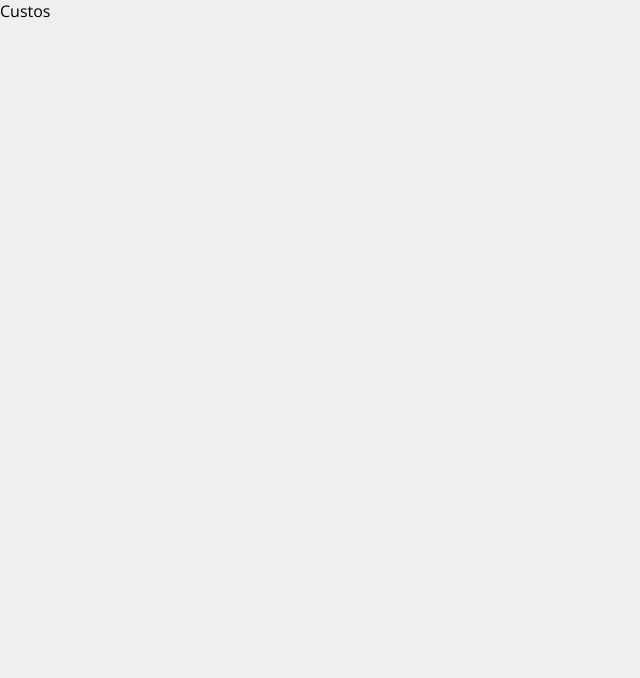
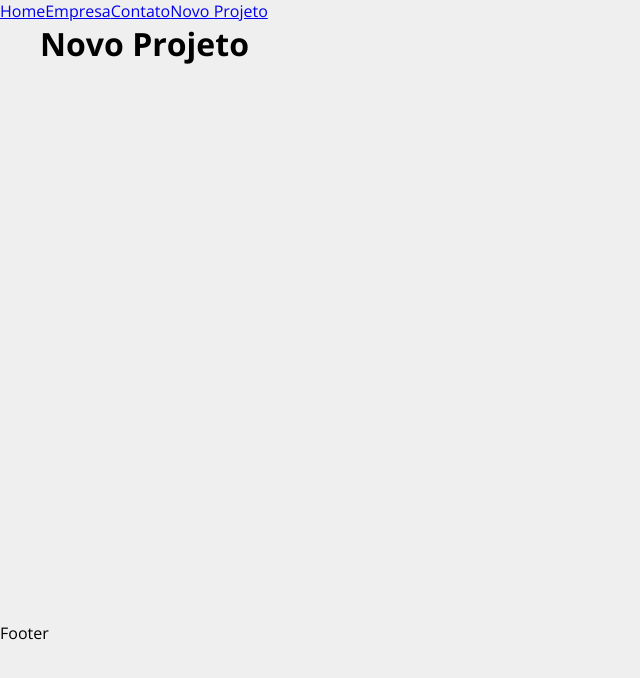
Before and after one commit to MalinaliRap/controleprojetos, a React (Create React App) app: page /newproject in a window 1280 px wide. Shown: the top 678 px of the page, without its empty margins (0-640 px from the left). Built offline with nearby package versions, Linux system fonts and the light colour scheme.

Commit message:
Estruturando Projeto em pastas

```diff
--- a/src/App.js
+++ b/src/App.js
@@ -1,10 +1,29 @@
-
+import { BrowserRouter as Router, Routes, Route, Link} from "react-router-dom";
+import Container from "./components/layout/Container";
+import Company from "./components/pages/Company";
+import Contact from "./components/pages/Contact";
+import Home from "./components/pages/Home";
+import NewProject from "./components/pages/NewProject";
 
 function App() {
   return (
-    <div className="App">
-      <p>Custos</p>
-    </div>
+    <Router>
+      <div>
+        <Link to="/">Home</Link>
+        <Link to="/company">Empresa</Link>
+        <Link to="/contact">Contato</Link>
+        <Link to="/newproject">Novo Projeto</Link>
+      </div>
+      <Container customClass="min_height">
+        <Routes>
+          <Route path="/" element={<Home/>}></Route>
+          <Route path="/company" element={<Company/>}></Route>
+          <Route path="/contact" element={<Contact/>}></Route>
+          <Route path="/newproject" element={<NewProject/>}></Route>
+        </Routes>
+      </Container>
+      <p>Footer</p>
+    </Router>
   );
 }
 
--- /dev/null
+++ b/src/components/layout/Container.js
@@ -0,0 +1,11 @@
+import styles from './Container.module.css';
+
+function Container(props) {
+    return (
+        <div className={`${styles.container} ${styles[props.customClass]}`}>
+            {props.children}
+        </div>
+    );
+}
+
+export default Container;
--- /dev/null
+++ b/src/components/layout/Container.module.css
@@ -0,0 +1,20 @@
+.container{
+    width: 1200px;
+    display: flex;
+    justify-content: space-between;
+    margin: 0 auto;
+    flex-wrap: wrap;
+}
+
+.min_height{
+    min-height: 75%;
+}
+
+.start{
+    justify-content: flex-start;
+}
+
+.column {
+    flex-direction: column;
+    justify-content:  flex-start;
+}
--- /dev/null
+++ b/src/components/pages/Company.js
@@ -0,0 +1,9 @@
+function Company(props) {
+    return (
+        <div>
+            <h1>Empresa</h1>
+        </div>
+    );
+}
+
+export default Company;
--- /dev/null
+++ b/src/components/pages/Contact.js
@@ -0,0 +1,9 @@
+function Contact() {
+    return (
+        <div>
+            <h1>Contato</h1>
+        </div>
+    );
+}
+
+export default Contact;
--- /dev/null
+++ b/src/components/pages/Home.js
@@ -0,0 +1,9 @@
+function Home() {
+    return (
+        <div>
+           <h1>Home</h1>
+        </div>
+    );
+}
+
+export default Home;
--- /dev/null
+++ b/src/components/pages/NewProject.js
@@ -0,0 +1,9 @@
+function NewProject() {
+    return (
+        <div>
+            <h1>Novo Projeto</h1>
+        </div>
+    );
+}
+
+export default NewProject;
```
